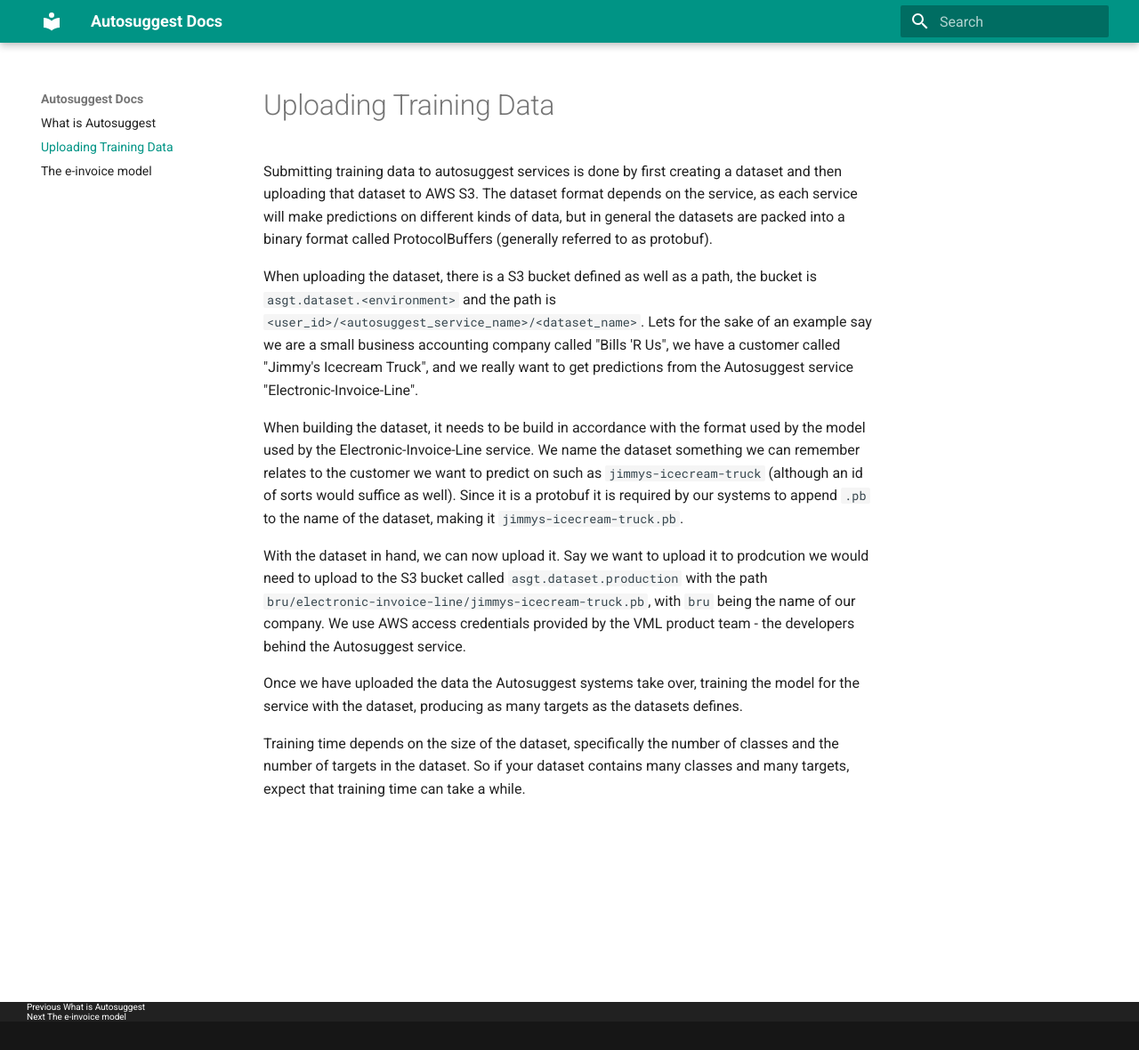
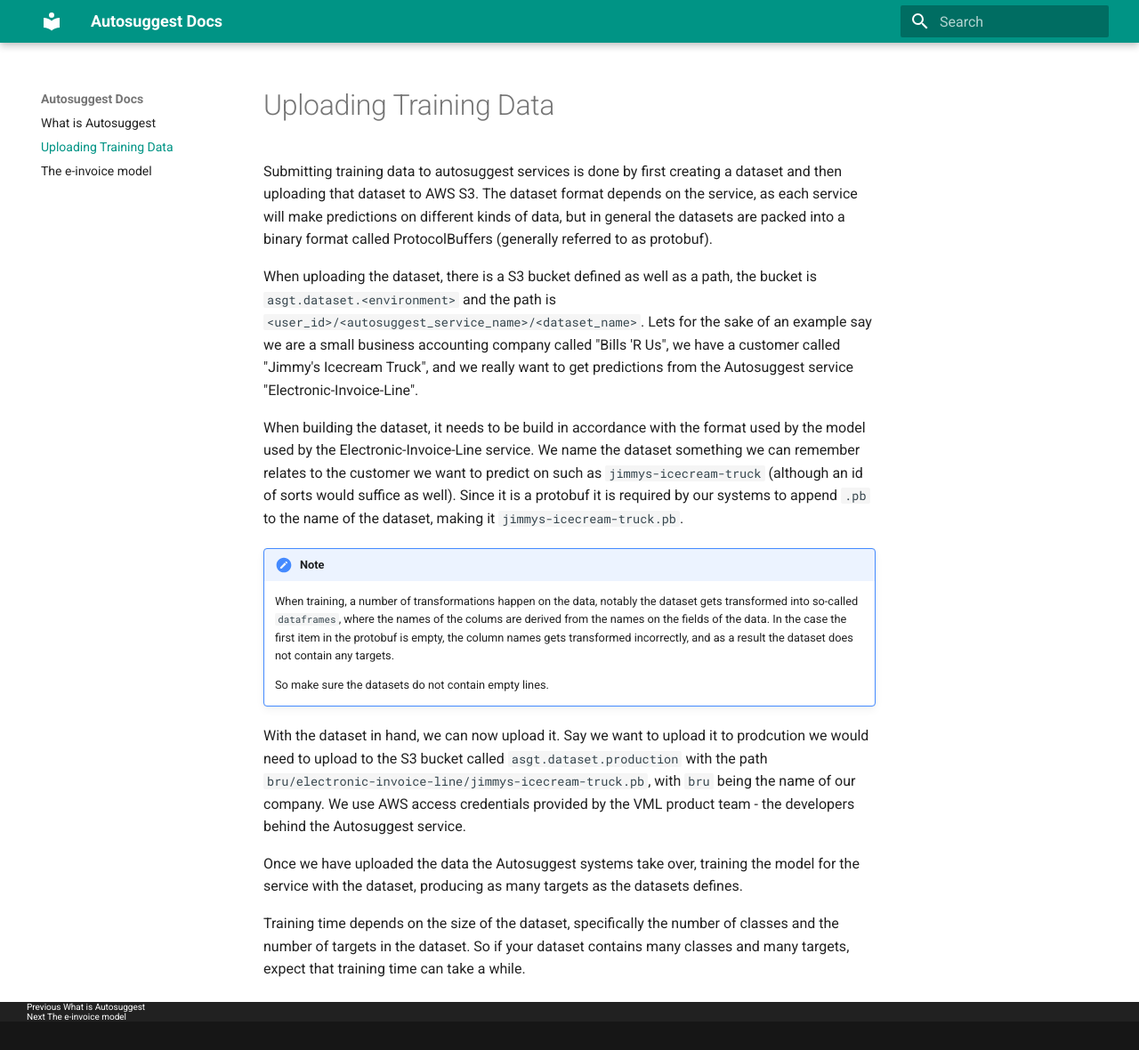
Before and after one commit to e-conomic/vml-docs, an MkDocs documentation site: the page built from docs/data_upload.md, in a window 1280 px wide and 1180 px high. Shown: the whole window at 89% size. Built offline with MkDocs 1.6.1 and Material for MkDocs 9.7.7, drawn with Linux system fonts in a browser that asks for light colours; old or Windows-style settings are respelled for this version of MkDocs.

Commit message:
Note about malformed dataset
Should perhaps be moved into a troubleshooting section?

```diff
--- a/docs/data_upload.md
+++ b/docs/data_upload.md
@@ -8,6 +8,11 @@ Lets for the sake of an example say we are a small business accounting company c
 
 When building the dataset, it needs to be build in accordance with the format used by the model used by the Electronic-Invoice-Line service. We name the dataset something we can remember relates to the customer we want to predict on such as `jimmys-icecream-truck` (although an id of sorts would suffice as well). Since it is a protobuf it is required by our systems to append `.pb` to the name of the dataset, making it `jimmys-icecream-truck.pb`.
 
+!!! Note
+    When training, a number of transformations happen on the data, notably the dataset gets transformed into so-called `dataframes`, where the names of the colums are derived from the names on the fields of the data. In the case the first item in the protobuf is empty, the column names gets transformed incorrectly, and as a result the dataset does not contain any targets.
+
+    So make sure the datasets do not contain empty lines.
+
 With the dataset in hand, we can now upload it. Say we want to upload it to prodcution we would need to upload to the S3 bucket called `asgt.dataset.production` with the path `bru/electronic-invoice-line/jimmys-icecream-truck.pb`, with `bru` being the name of our company.
 We use AWS access credentials provided by the VML product team - the developers behind the Autosuggest service.
 
```
